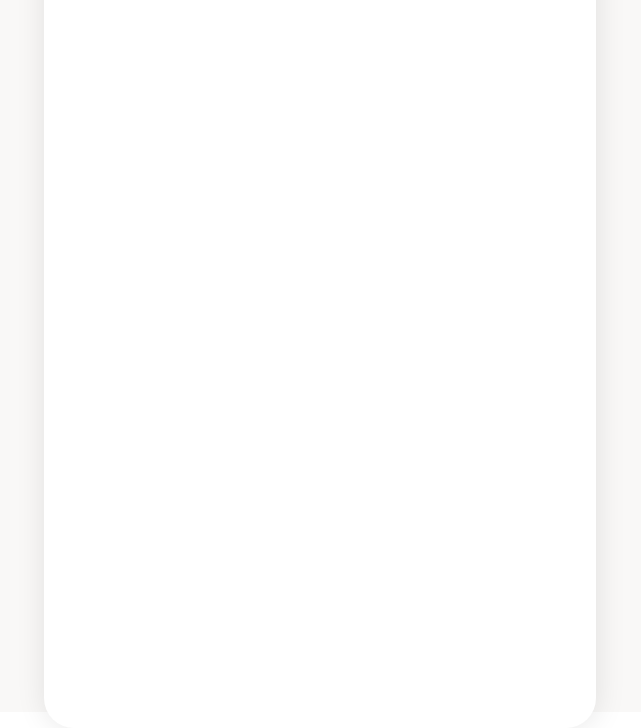
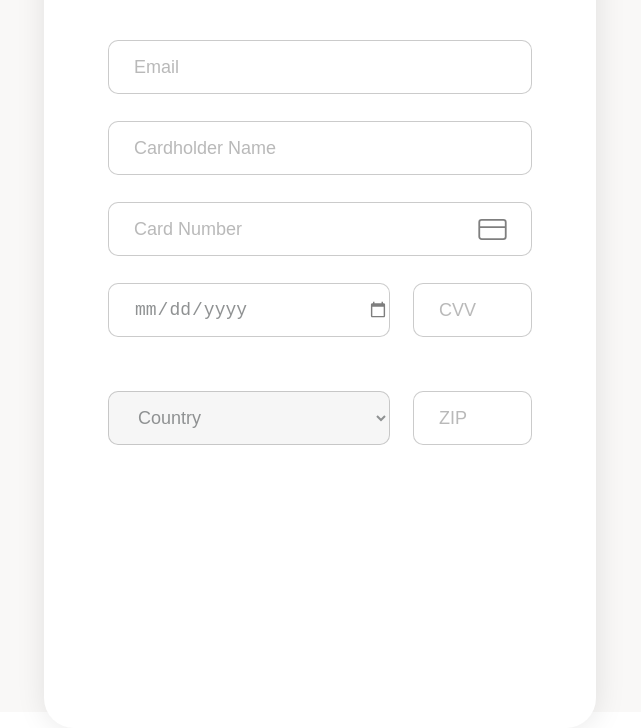
Before and after one commit to romannamgaladze/homework-8, a plain HTML site: page index.html in a window 1280 px wide. Shown: the part 88-816 px from the top of the page, without its empty margins (320-961 px from the left). Drawn offline with Linux system fonts and the light colour scheme.

Commit message:
date and secect country
date and select country added

```diff
--- a/Css/styles.css
+++ b/Css/styles.css
@@ -48,8 +48,98 @@ body {
 }
 .para-1 {
   font-size: 18px;
+  font-weight: 600;
   line-height: 23px;
   color: #212628;
   opacity: 0.6;
+  margin-bottom: 43px;
 }
 /* .......Form......... */
+input {
+  width: 424px;
+  height: 54px;
+  border: 1px solid rgba(0, 0, 0, 0.4);
+  border-radius: 10px;
+  padding-left: 25px;
+  outline: none;
+  font-size: 18px;
+  font-weight: 400;
+  color: #212628;
+  opacity: 0.5;
+  margin-bottom: 27px;
+}
+.card-number {
+  position: relative;
+}
+.card-icon {
+  position: absolute;
+  top: 17px;
+  right: 25px;
+  width: 29px;
+  height: 21px;
+  border: 2px rgba(0, 0, 0, 0.5);
+}
+.date-cvv {
+  display: flex;
+  justify-content: space-between;
+  /* width: 424px;
+  height: 54px;
+  border-radius: 10px;
+  font-size: 18px;
+  font-weight: 400;
+  opacity: 0.5; */
+  margin-bottom: 27px;
+}
+.date1 {
+  width: 282px;
+  height: 54px;
+  border: 1px solid rgba(0, 0, 0, 0.4);
+  border-radius: 10px;
+  font-size: 18px;
+  font-weight: 400;
+  color: #212628;
+  opacity: 0.5;
+}
+.CVV1 {
+  width: 119px;
+  height: 54px;
+  border: 1px solid rgba(0, 0, 0, 0.4);
+  border-radius: 10px;
+  font-size: 18px;
+  font-weight: 400;
+  color: #212628;
+  opacity: 0.5;
+}
+.country-chooser {
+  display: flex;
+  justify-content: space-between;
+  width: 424px;
+  height: 54px;
+  /* border-radius: 10px;
+  font-size: 18px;
+  font-weight: 400;
+  opacity: 0.5;
+  margin-bottom: 27px; */
+}
+.select-country {
+  width: 282px;
+  height: 54px;
+  border: 1px solid rgba(0, 0, 0, 0.4);
+  border-radius: 10px;
+  font-size: 18px;
+  font-weight: 400;
+  color: #212628;
+  opacity: 0.5;
+  padding-left: 25px;
+  outline: none;
+}
+.zip {
+  width: 119px;
+  height: 54px;
+  border: 1px solid rgba(0, 0, 0, 0.4);
+  border-radius: 10px;
+  font-size: 18px;
+  font-weight: 400;
+  color: #212628;
+  opacity: 0.5;
+}
--- a/index.html
+++ b/index.html
@@ -18,6 +18,27 @@
           <h3 class="price">$199/<span class="month">month</span></h3>
         </div>
         <!-- .........Form......... -->
+        <form action="#">
+          <input type="email" placeholder="Email" />
+          <input type="text" placeholder="Cardholder Name" />
+          <div class="card-number">
+            <input type="text" placeholder="Card Number" />
+            <img src="./Images/card.svg" alt="card" class="card-icon" />
+          </div>
+          <div class="date-cvv">
+            <input type="date" class="date1" placeholder="Date" />
+            <input type="text" class="CVV1" placeholder="CVV" />
+          </div>
+          <div class="country-chooser">
+            <select name="country" class="select-country">
+              <option value="default">Country</option>
+              <option value="georgia">Georgia</option>
+              <option value="usa">USA</option>
+              <option value="canada">Canada</option>
+            </select>
+            <div><input type="text" class="zip" placeholder="ZIP" /></div>
+          </div>
+        </form>
       </div>
     </section>
   </body>
```
Also changed, not shown: Images/card.svg (added).
